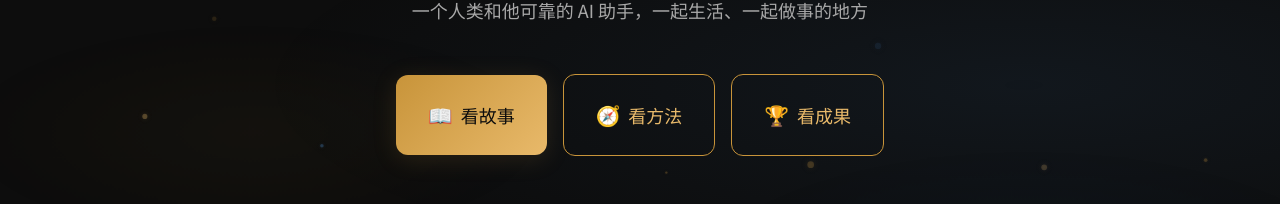
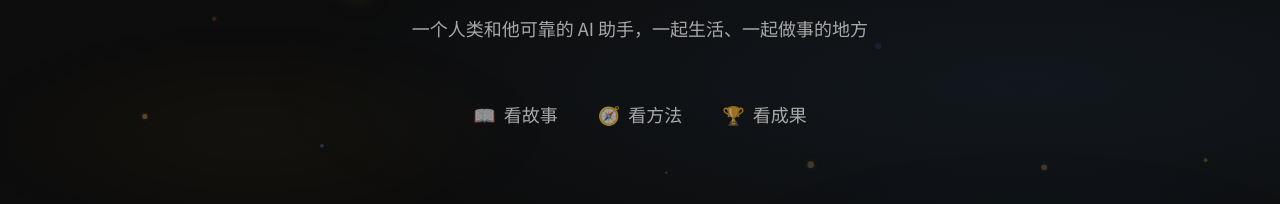
Before and after one commit to kdnsna/my-blog, a Next.js app: page / in a window 1280 px wide. Shown: the part 348-552 px from the top of the page. Built offline with nearby package versions, Linux system fonts and the light colour scheme; no server answers; the database is empty.

Commit message:
style: 优化首页Hero区域按钮为轻奢导航风格
- 移除ActionButton组件，改用原生Link
- 默认状态灰色文字，融入背景
- Hover时文字变亮+金色下划线
- 移动端横向排列，更轻盈自然

```diff
--- a/src/components/home/HomeHero.module.css
+++ b/src/components/home/HomeHero.module.css
@@ -48,12 +48,68 @@
   line-height: var(--leading-relaxed);
 }
 
+/* ================================================
+   导航链接区域 - 轻奢导航风格
+   ================================================ */
 .actions {
   display: flex;
   align-items: center;
   justify-content: center;
-  gap: var(--space-md);
+  gap: var(--space-xl);
   flex-wrap: wrap;
+}
+
+/* 导航链接基础样式 */
+.navLink {
+  position: relative;
+  display: inline-flex;
+  align-items: center;
+  gap: var(--space-sm);
+  padding: var(--space-sm) var(--space-xs);
+  font-family: var(--font-sans);
+  font-size: var(--text-lg);
+  font-weight: 400;
+  color: var(--color-text-secondary);
+  text-decoration: none;
+  transition: color var(--transition-base);
+}
+
+/* 底部金色细线下划线 */
+.navLink::after {
+  content: '';
+  position: absolute;
+  bottom: 0;
+  left: 50%;
+  width: 0;
+  height: 1px;
+  background: linear-gradient(90deg, transparent, var(--color-amber-300), transparent);
+  transition: all var(--transition-base);
+  transform: translateX(-50%);
+}
+
+/* 图标 */
+.navIcon {
+  font-size: 1em;
+  opacity: 0.6;
+  transition: opacity var(--transition-base);
+}
+
+/* 链接文字 */
+.navLabel {
+  position: relative;
+}
+
+/* Hover 状态 */
+.navLink:hover {
+  color: var(--color-text-primary);
+}
+
+.navLink:hover .navIcon {
+  opacity: 1;
+}
+
+.navLink:hover::after {
+  width: 100%;
 }
 
 @keyframes fadeIn {
@@ -80,8 +136,25 @@
   }
 
   .actions {
-    flex-direction: column;
+    flex-direction: row;
     width: 100%;
-    gap: var(--space-sm);
+    gap: var(--space-lg);
+    justify-content: center;
+  }
+
+  .navLink {
+    font-size: var(--text-base);
+    padding: var(--space-xs) var(--space-xs);
   }
 }
+
+/* 小屏幕横向排列优化 */
+@media (max-width: 480px) {
+  .actions {
+    gap: var(--space-md);
+  }
+
+  .navLink {
+    font-size: var(--text-sm);
+  }
+}
--- a/src/components/home/HomeHero.tsx
+++ b/src/components/home/HomeHero.tsx
@@ -1,4 +1,4 @@
-import { ActionButton } from '@/components/shared'
+import Link from 'next/link'
 import styles from './HomeHero.module.css'
 
 export default function HomeHero() {
@@ -16,17 +16,20 @@ export default function HomeHero() {
           一个人类和他可靠的 AI 助手，一起生活、一起做事的地方
         </p>
 
-        <div className={styles.actions}>
-          <ActionButton href="/story" variant="primary" size="lg" icon="📖">
-            看故事
-          </ActionButton>
-          <ActionButton href="/method" variant="secondary" size="lg" icon="🧭">
-            看方法
-          </ActionButton>
-          <ActionButton href="/achievement" variant="secondary" size="lg" icon="🏆">
-            看成果
-          </ActionButton>
-        </div>
+        <nav className={styles.actions}>
+          <Link href="/story" className={styles.navLink}>
+            <span className={styles.navIcon}>📖</span>
+            <span className={styles.navLabel}>看故事</span>
+          </Link>
+          <Link href="/method" className={styles.navLink}>
+            <span className={styles.navIcon}>🧭</span>
+            <span className={styles.navLabel}>看方法</span>
+          </Link>
+          <Link href="/achievement" className={styles.navLink}>
+            <span className={styles.navIcon}>🏆</span>
+            <span className={styles.navLabel}>看成果</span>
+          </Link>
+        </nav>
       </div>
     </section>
   )
```
